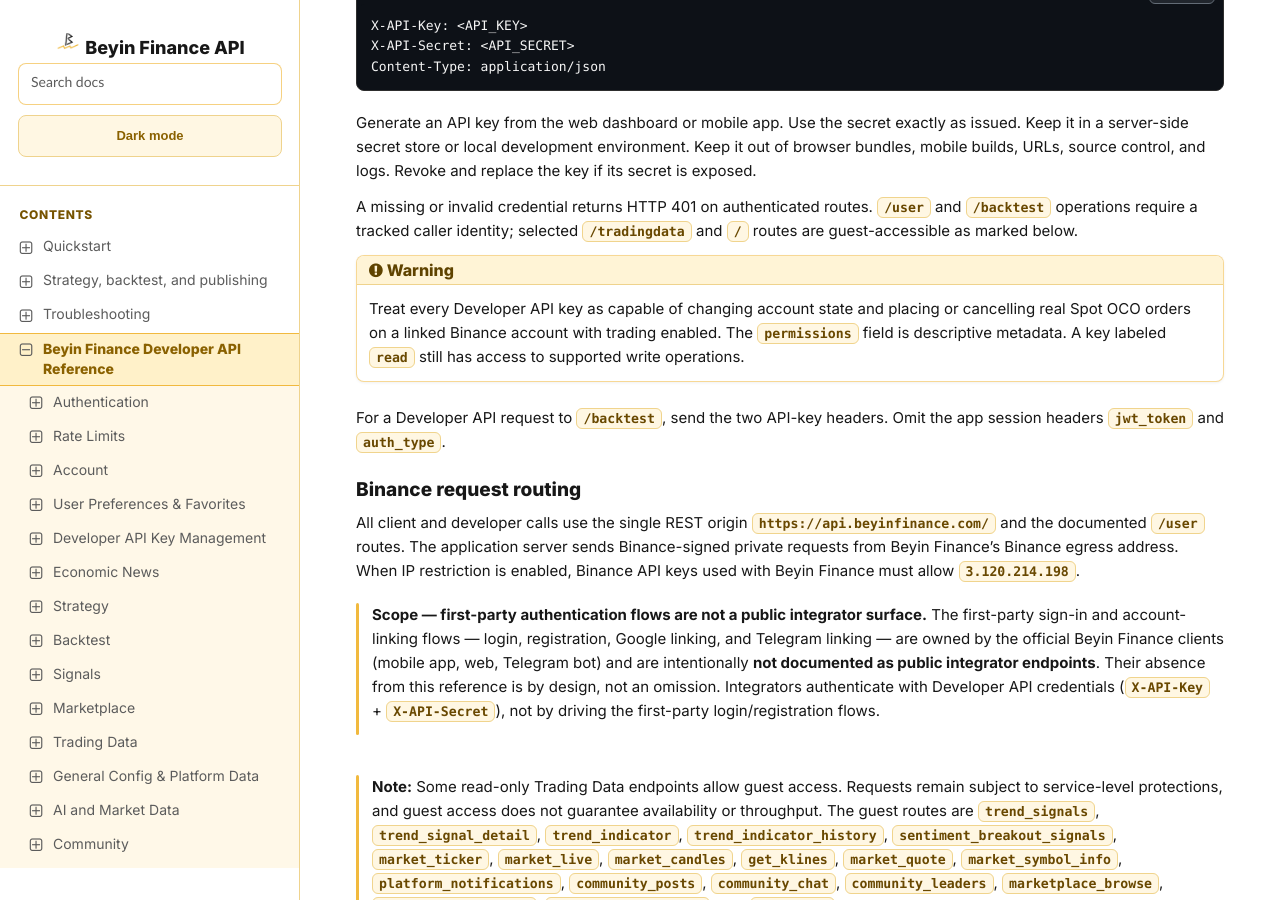
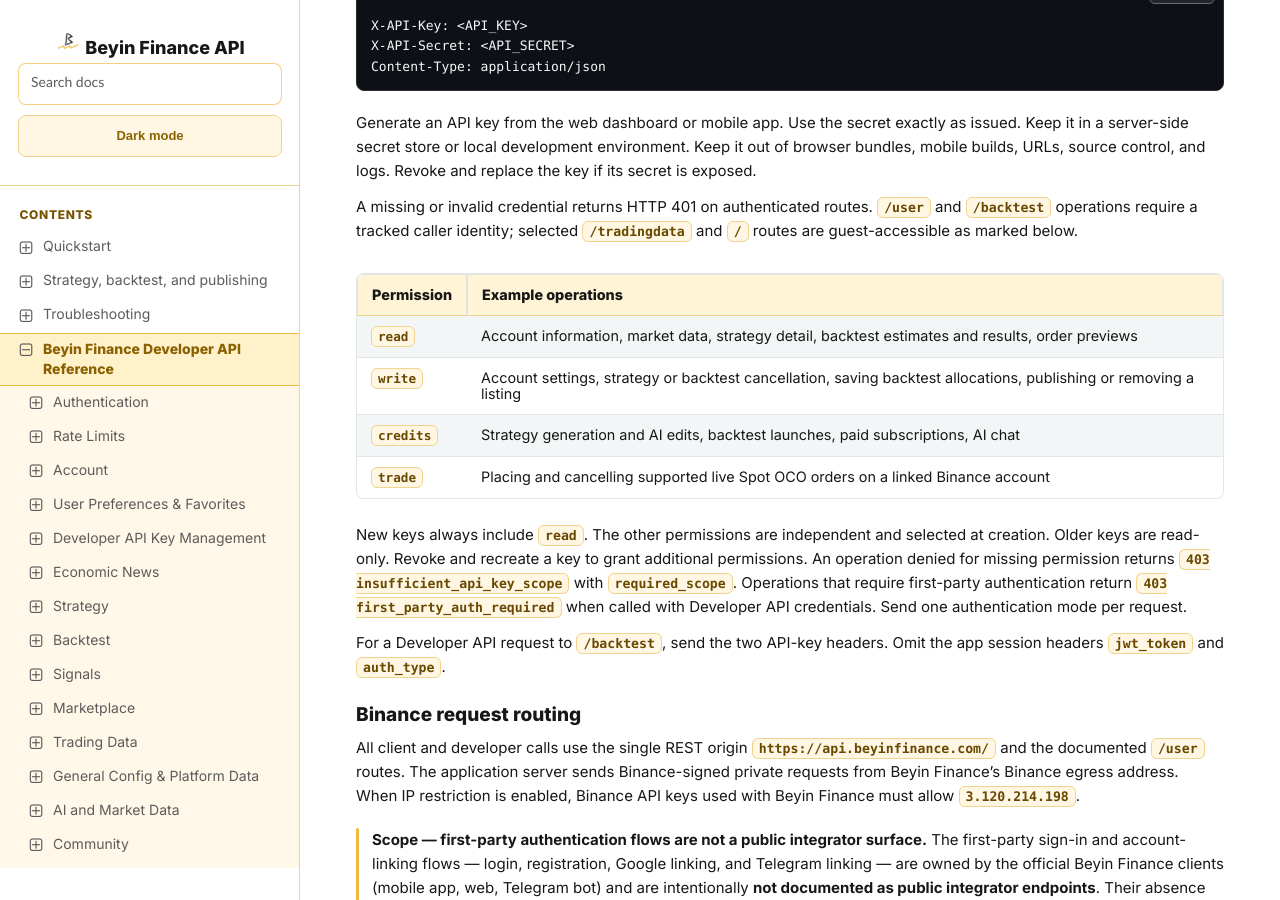
Before and after one commit to jnrbrain/Beyin-Finance, a Sphinx documentation site: the page built from docs/endpoints.md, in a window 1280 px wide and 900 px high, scrolled down 882 px. Built offline with Sphinx 7.4.7 and the Read the Docs theme 3.1.0, drawn with Linux system fonts in a browser that asks for light colours; some of the changed text lies outside the part shown.

Commit message:
Document enforced API scopes and safe operation retries

````diff
--- a/docs/endpoints.md
+++ b/docs/endpoints.md
@@ -42,12 +42,20 @@ A missing or invalid credential returns HTTP 401 on authenticated routes.
 `/user` and `/backtest` operations require a tracked caller identity; selected
 `/tradingdata` and `/` routes are guest-accessible as marked below.
 
-:::{warning}
-Treat every Developer API key as capable of changing account state and placing
-or cancelling real Spot OCO orders on a linked Binance account with trading
-enabled. The `permissions` field is descriptive metadata. A key labeled `read`
-still has access to supported write operations.
-:::
+| Permission | Example operations |
+|------------|--------------------|
+| `read` | Account information, market data, strategy detail, backtest estimates and results, order previews |
+| `write` | Account settings, strategy or backtest cancellation, saving backtest allocations, publishing or removing a listing |
+| `credits` | Strategy generation and AI edits, backtest launches, paid subscriptions, AI chat |
+| `trade` | Placing and cancelling supported live Spot OCO orders on a linked Binance account |
+
+New keys always include `read`. The other permissions are independent and
+selected at creation. Older keys are read-only. Revoke and recreate a key to
+grant additional permissions. An operation denied for missing permission
+returns `403 insufficient_api_key_scope` with `required_scope`. Operations
+that require first-party authentication return `403 first_party_auth_required`
+when called with Developer API credentials. Send one authentication mode per
+request.
 
 For a Developer API request to `/backtest`, send the two API-key headers.
 Omit the app session headers `jwt_token` and `auth_type`.
@@ -983,7 +991,7 @@ cannot be retrieved afterward.
 | Field | Type | Required | Description |
 |-------|------|----------|-------------|
 | `label` | string | Yes | Human-readable label for the key (1-64 characters) |
-| `permissions` | string[] | No | Descriptive metadata. Default: `["read", "trade"]`. Supported endpoints apply the same access rules regardless of this value. |
+| `permissions` | string[] | No | Default: `["read"]`. Optional permissions are `write`, `credits`, and `trade`. Every key includes `read`. |
 
 **Response:**
 ```json
@@ -991,7 +999,9 @@ cannot be retrieved afterward.
   "ok": true,
   "data": {
     "api_key": "<API_KEY>",
-    "api_secret": "<API_SECRET>"
+    "api_secret": "<API_SECRET>",
+    "scope_version": 1,
+    "permissions": ["read"]
   }
 }
 ```
@@ -1029,10 +1039,11 @@ request. The secret is never returned by this operation.
     "key": {
       "api_key": "<API_KEY>",
       "label": "Trading dashboard",
-      "permissions": ["read", "trade"],
+      "permissions": ["read"],
       "created_at": 1787098000
     },
-    "max_keys": 1
+    "max_keys": 1,
+    "scope_version": 1
   }
 }
 ```
@@ -1909,6 +1920,12 @@ selected symbols. It picks the value maximizing
 drawdown.
 
 ### Backtest Launch Limits
+
+For `run`, `full_range`, and `portfolio`, send an `Idempotency-Key` header
+of 8–128 letters, digits, `.`, `_`, `:`, or `-`. For 24 hours, reusing the
+same key and launch inputs returns the original job with
+`Idempotent-Replayed: true`. Changing the action or inputs with the same key
+returns `409 idempotency_conflict`. Poll status for the job's current state.
 
 Backtest launch actions (`action=run`, `full_range`, or `portfolio`) can return
 HTTP 429 when the account's current launch limit has been reached. The response
@@ -2665,6 +2682,11 @@ page. Malformed cursors and non-integer page sizes return HTTP 400.
 
 `POST /user?request_type=marketplace_publish`
 
+Send an `Idempotency-Key` header of 8–128 letters, digits, `.`, `_`, `:`, or
+`-` to cover a lost response. For 24 hours, a matching retry returns the
+original listing response with `Idempotent-Replayed: true`. Changed inputs
+with the same key return `409 idempotency_conflict`.
+
 | Field | Type | Required | Description |
 |-------|------|----------|-------------|
 | `strategy_key` | string | Yes | Lowercase letters and numbers only |
@@ -3781,6 +3803,8 @@ additional codes and the [troubleshooting guide](troubleshooting.md) for retry r
 |--------|---------|---------------|
 | `session_expired` | The session token itself was missing, invalid, or expired. | Clear the stored session and re-authenticate. |
 | `invalid_credentials` | The Developer API key or secret was rejected, incomplete, or revoked. | Check both headers and key status. Replace revoked or exposed credentials. |
+| `insufficient_api_key_scope` | The credential lacks the permission in `required_scope`. | Check your key's permissions. Issue a replacement with the required permission if authorized. |
+| `first_party_auth_required` | The operation is unavailable to Developer API credentials. | Use the official app or dashboard for that operation. |
 | `api_key_store_unavailable` | Credentials could not be evaluated because a required service was temporarily unavailable. Always paired with HTTP 503. | Retry with backoff. Do not rotate credentials and do not clear the session. |
 | `jwt_required` | A first-party `/backtest` request declared `auth_type=jwt` but did not carry a JWT header. | Wait for session readiness or sign in again; do not fall back to empty legacy credentials. |
 | `invalid_token` | The JWT supplied to the backtest surface is malformed, expired, or otherwise invalid. | Refresh the session when possible; otherwise clear it and sign in again. |
````
Also changed, not shown: docs/quickstart.md (+5 -4 lines), docs/strategy-backtest.md (+10 -7 lines), docs/troubleshooting.md (+3 -1 lines).
